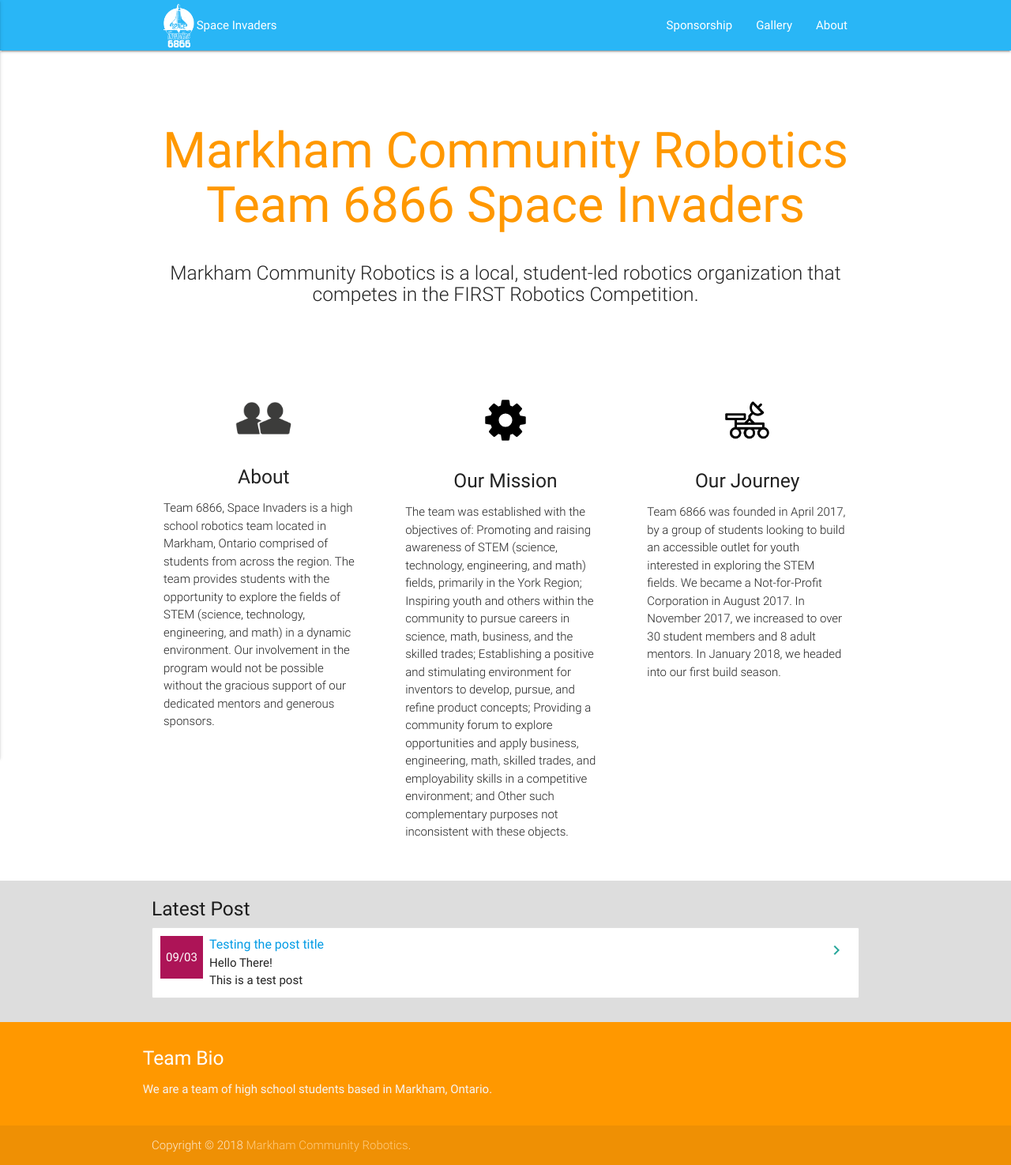
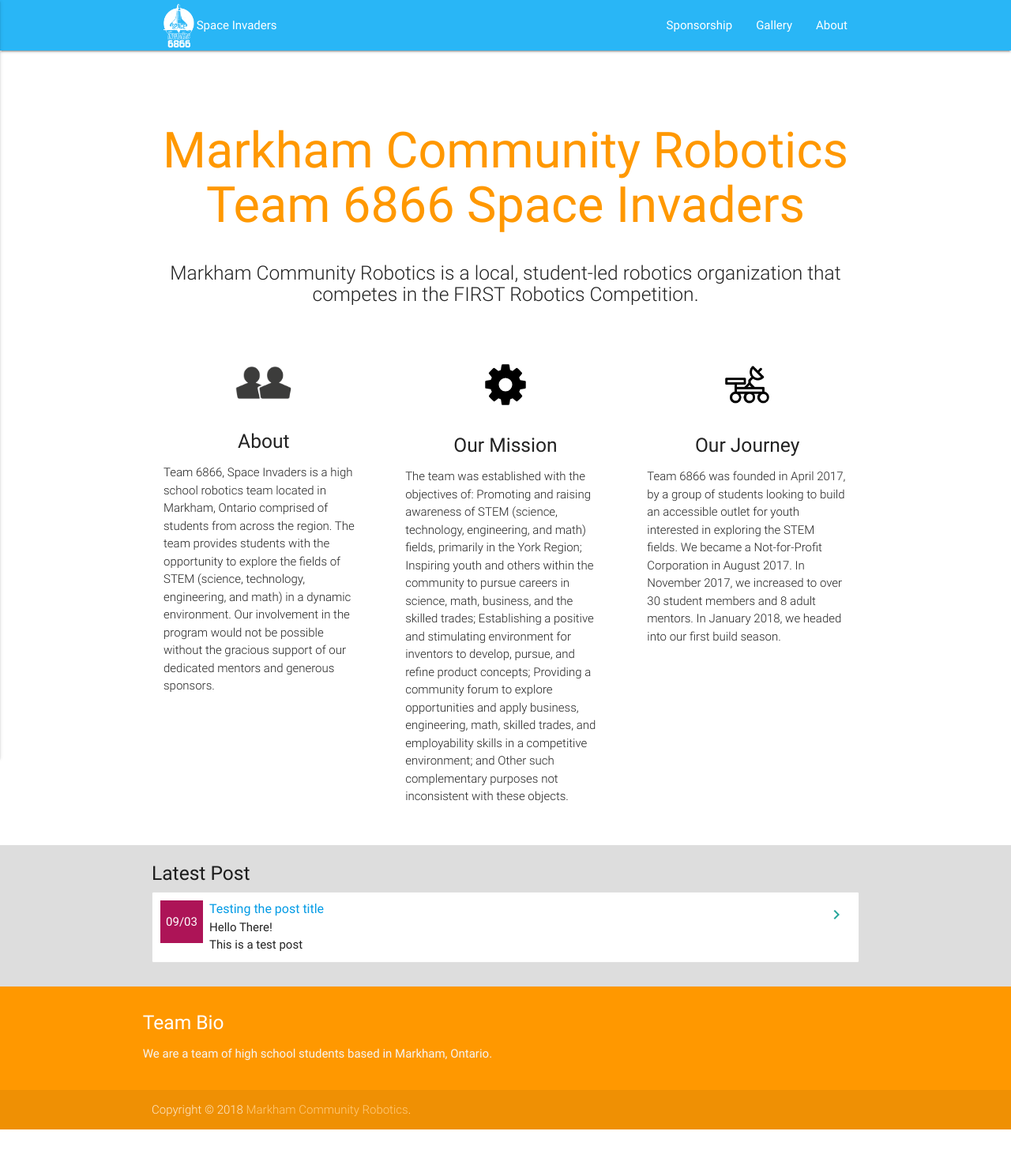
Before and after one commit to Velociraptors-in-Space/website, a Jekyll site: the page built from index.html, in a window 1280 px wide. Shown: the whole page at 79% size. Built offline with Jekyll 4.4.1, drawn with Linux system fonts in a browser that asks for light colours; after the commit the page ends 1430 px from its top, so only the background shows below that.

Commit message:
remove wierd space and fragmentation

```diff
--- a/_layouts/home.html
+++ b/_layouts/home.html
@@ -7,10 +7,8 @@ layout: default
       <br><br>
       <h1 class="header center orange-text">{{ site.title }}</h1>
       <div class="row center">
-        <h5 class="header col s12 light">{{ content }}</h5>
+        <h5 class="header col s12 light"> {{ site.description }} </h5>
       </div>
-        <br><br>
-
     </div>
   </div>
 
--- a/index.html
+++ b/index.html
@@ -1,5 +1,3 @@
 ---
 layout: home
 ---
-
-Markham Community Robotics is a local, student-led robotics organization that competes in the FIRST Robotics Competition.
```
